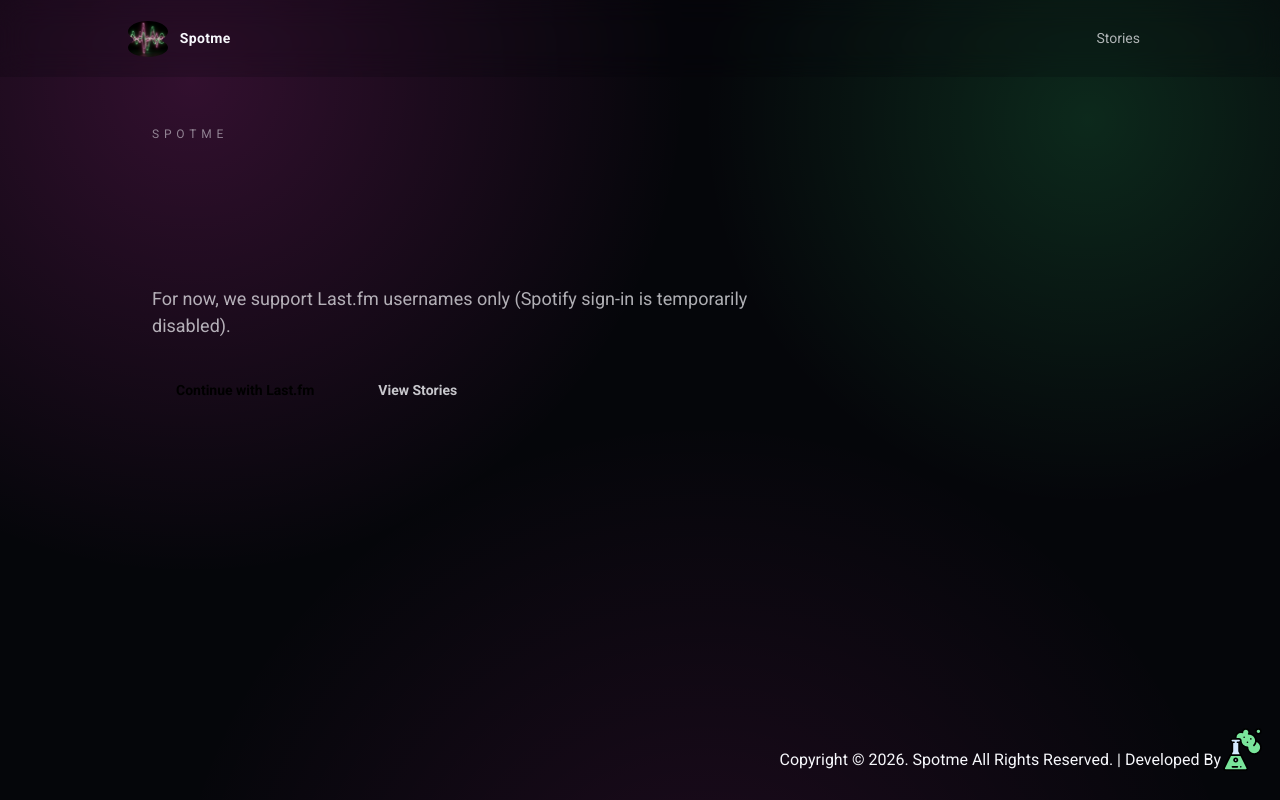
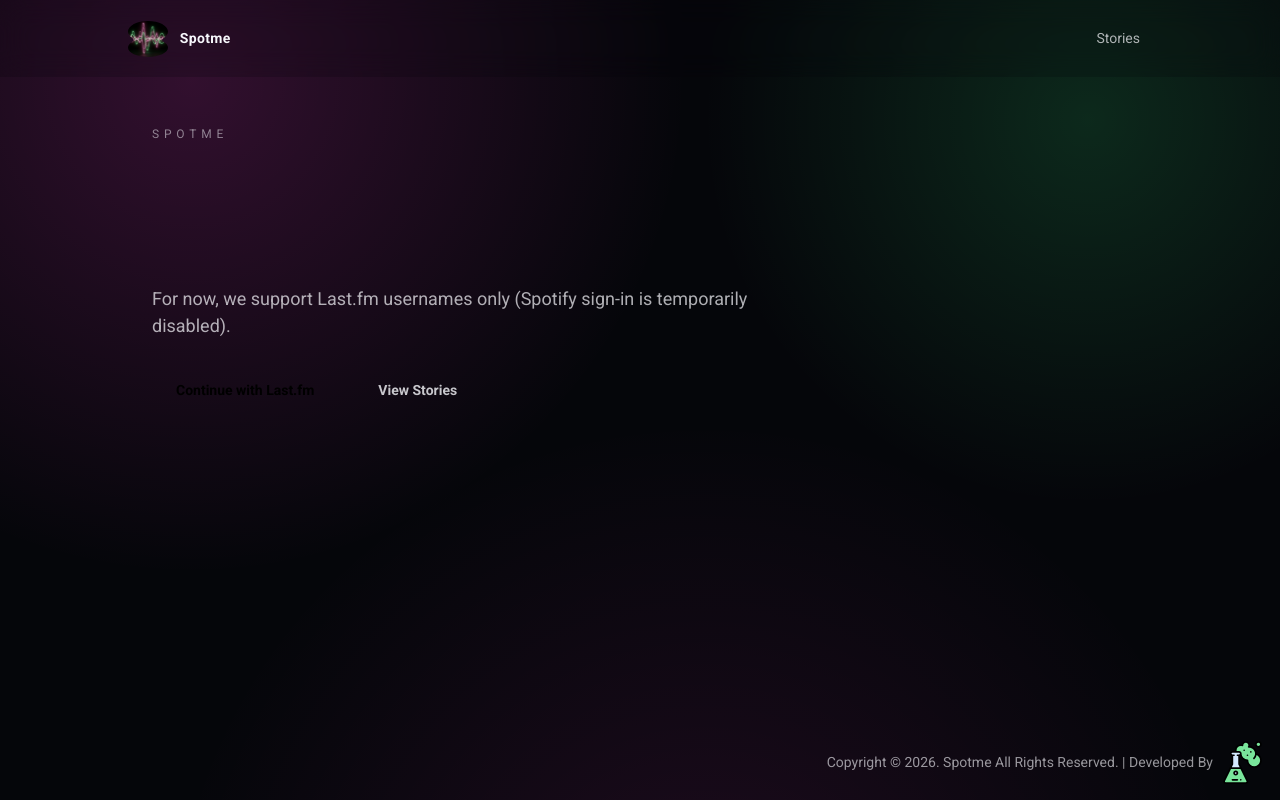
Before and after one commit to acidbutter96/spotme, a Next.js app: page / in a window 1280 px wide. Built offline with nearby package versions, Linux system fonts and the light colour scheme.

Commit message:
refactor: adjust padding and positioning in main and footer styles for improved layout

```diff
--- a/src/app/styles.module.scss
+++ b/src/app/styles.module.scss
@@ -72,7 +72,7 @@
 .main {
   position: relative;
   flex: 1;
-  padding-bottom: 6rem;
+  padding-bottom: 0;
 }
 
 .page {
--- a/src/components/Footer/styles.module.scss
+++ b/src/components/Footer/styles.module.scss
@@ -1,27 +1,23 @@
 .container {
-  position: absolute;
-  margin-top: 20rem !important;
-  bottom: 0;
-  right: 0;
-  height: 5rem;
   width: 100%;
   display: flex;
-  flex-direction: row-reverse;
+  justify-content: flex-end;
   align-items: center;
-  padding: 0 1rem;
+  padding: 1rem;
 
   .textRow {
-    height: 4rem;
     display: flex;
     align-items: center;
     position: relative;
+    gap: 0.5rem;
+    color: rgb(from var(--color-foreground) r g b / 0.6);
+    font-size: 0.875rem;
 
     a {
       display: flex;
       flex-direction: column;
       align-items: center;
       justify-content: flex-start;
-      height: 100%;
       text-decoration: none;
       cursor: pointer;
 
@@ -30,7 +26,6 @@
         flex-direction: column;
         align-items: center;
         justify-content: flex-start;
-        height: 100%;
 
         img {
           width: 100%;
```
